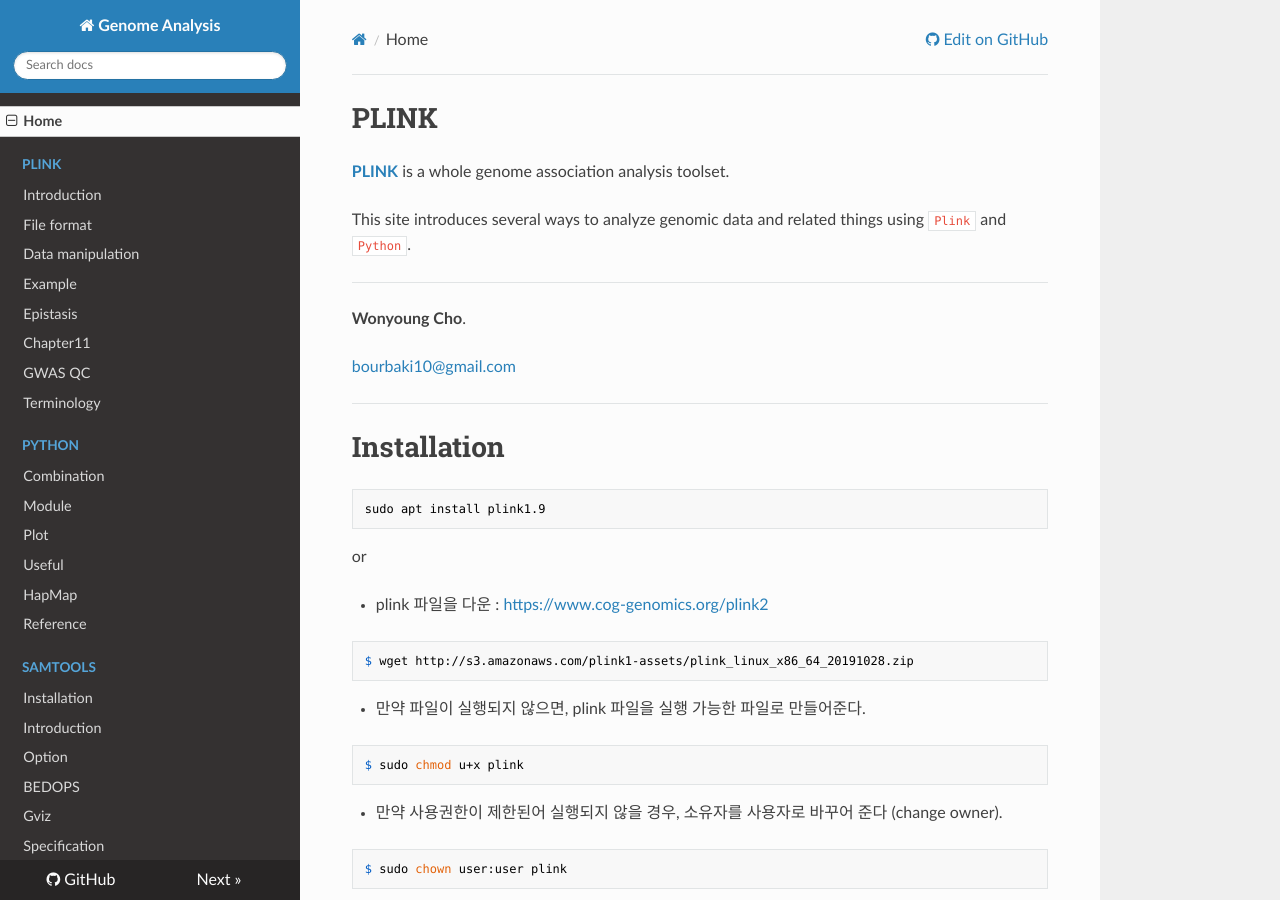
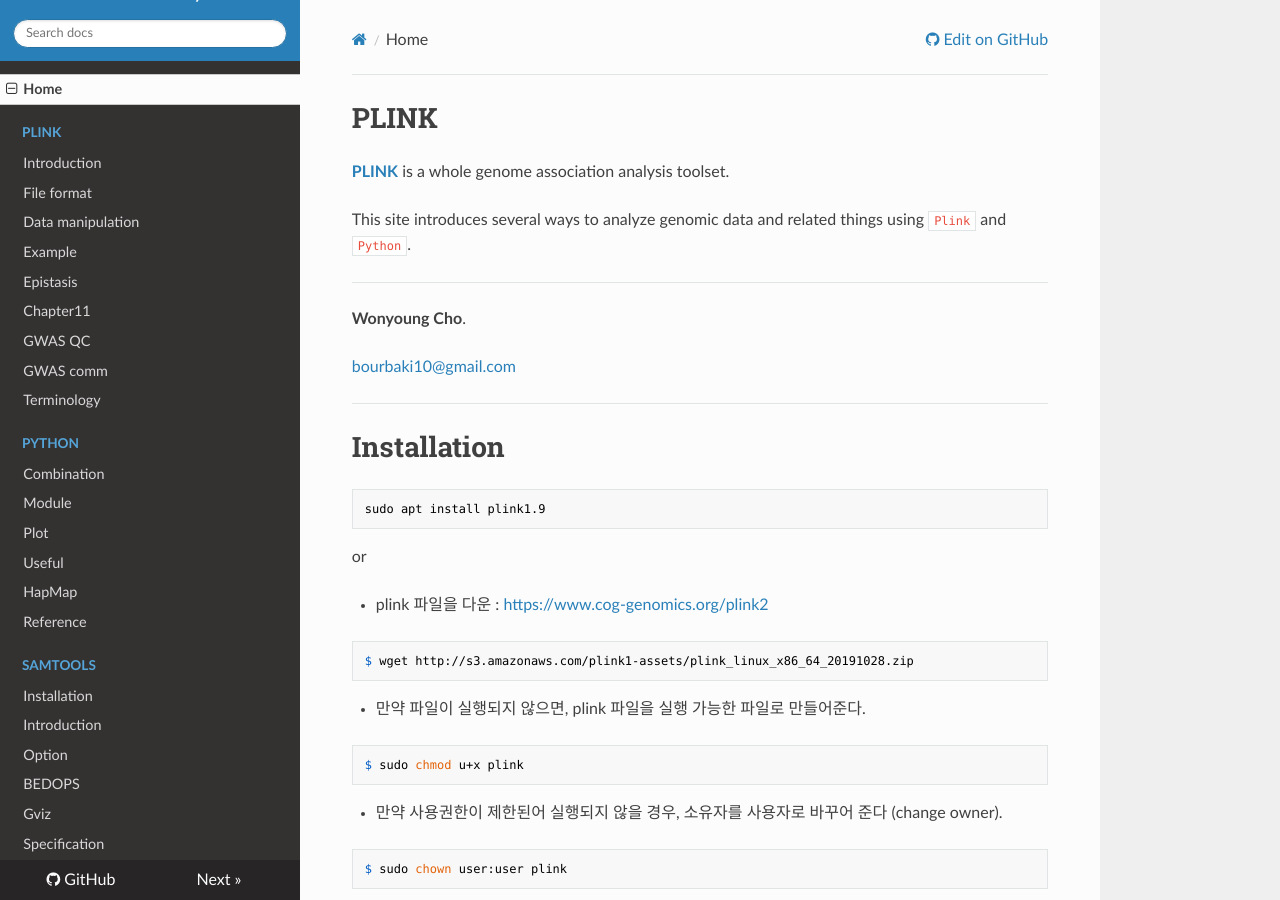
Before and after one commit to WonyoungCho/plink, an MkDocs documentation site: the page built from docs/index.md, in a window 1280 px wide and 900 px high. Built offline with MkDocs 1.6.1, drawn with Linux system fonts in a browser that asks for light colours; nearby versions of some CDN libraries; old or Windows-style settings are respelled for this version of MkDocs.

Commit message:
Update mkdocs.yml

```diff
--- a/mkdocs.yml
+++ b/mkdocs.yml
@@ -16,6 +16,7 @@
     - Epistasis: 'epistasis.md'
     - Chapter11: 'chapter11.md'
     - GWAS QC: 'GWAS.md'
+    - GWAS comm: 'GWAS_bash.md'
     - Terminology: 'terminology.md'
     - Python:
         - 'Combination' : 'python_combo.md'
```
